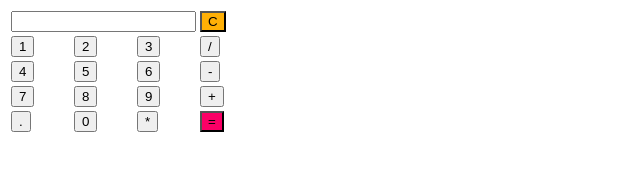
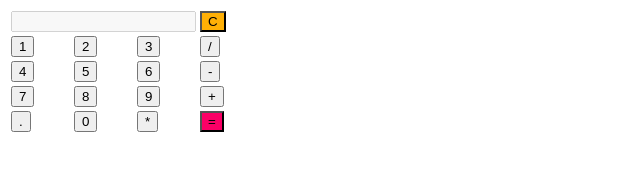
Before and after one commit to InvalidKaro/Calculator.github.io, a plain HTML site: page index.html in a window 1280 px wide. Shown: the whole page, without its empty margins (0-640 px from the left). Drawn offline with Linux system fonts and the light colour scheme.

Commit message:
Removed the error.

```diff
--- a/index.html
+++ b/index.html
@@ -9,7 +9,7 @@
             <tr>
 
                 <td colspan="3" class="outputtext">
-                    <input class="display-box" type="text" id="result" enabled/>
+                    <input class="display-box" type="text" id="result" disabled/>
                 </td>
                 <td>
                     <input
```
